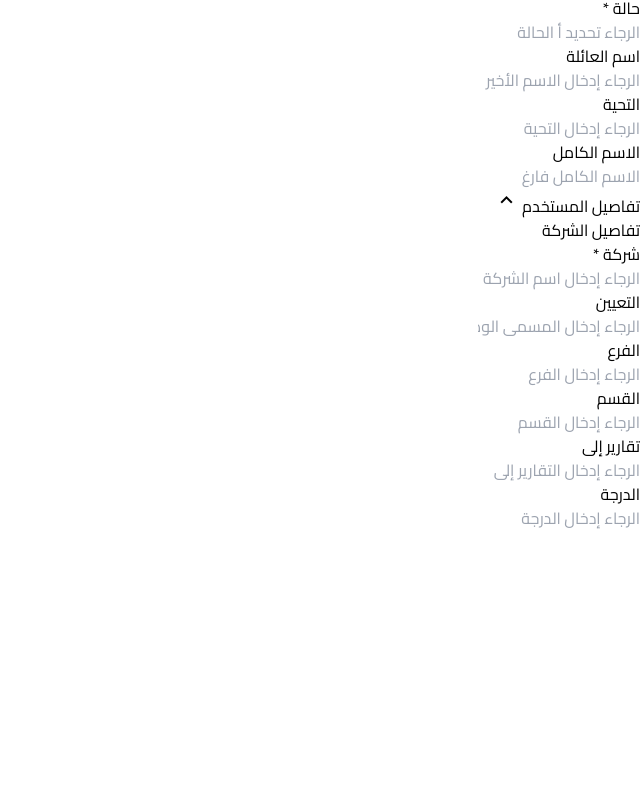
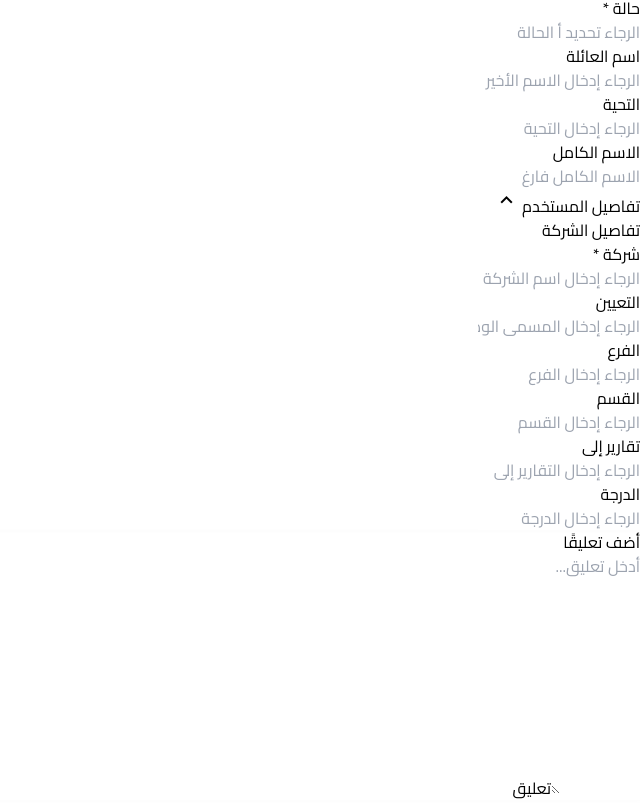
Before and after one commit to narokamyraid199999/rukn_dashboard, a Vue app in the folder app/: page /staff in a window 1280 px wide. Shown: the part 1592-2395 px from the top of the page, without its empty margins (640-1280 px from the left). Before the commit the page ends 2122 px from the top, so only its background shows below. Built offline with nearby package versions, Linux system fonts and the light colour scheme.

Commit message:
feat: add comment to staff page

```diff
--- a/app/src/components/FormButton.vue
+++ b/app/src/components/FormButton.vue
@@ -10,7 +10,7 @@ const { title, isDropdown, data, required, placeholder } = defineProps([
 
 <template>
   <div>
-    <p class="text-[1.15rem] mb-2 text-[#696969]">
+    <p class="text-[1.1rem] mb-2 text-[#696969]">
       {{ title }} <span v-if="required" class="text-[#da3d3d]">*</span>
     </p>
     <input
--- a/app/src/components/Sidebar.vue
+++ b/app/src/components/Sidebar.vue
@@ -149,7 +149,13 @@ const ToggleMenu = () => {
       </div>
 
       <div class="menu">
-        <router-link to="/" class="button py-5 shadow-sm">
+        <router-link
+          to="/"
+          :class="{
+            'button py-5 shadow-sm': true,
+            'bg-[#F9F9F9]': is_expanded,
+          }"
+        >
           <span :class="{ 'material-icons': true, 'pr-6': !is_expanded }"
             >speed</span
           >
--- a/app/src/components/Staff.vue
+++ b/app/src/components/Staff.vue
@@ -4,16 +4,47 @@ import StaffTaps from "./StaffTaps.vue";
 import StaffForm from "./StaffForm.vue";
 import StaffUserDetails from "./StaffUserDetails.vue";
 import StaffCompanyDetails from "./StaffCompanyDetails.vue";
+
+import { ref } from "vue";
+
+let userComment = ref("");
+
+const SendUserComment = () => {
+  console.log(userComment.value);
+};
 </script>
 
 <template>
   <div class="pt-6 pb-6 pl-6">
+    <!-- staff form -->
     <StaffTitle></StaffTitle>
-    <div class="bg-white rounded-2xl pb-[30rem] panel-shadow mt-8 p-6">
+    <div class="bg-white rounded-2xl panel-shadow mt-8 p-6">
       <StaffTaps></StaffTaps>
       <StaffForm></StaffForm>
       <StaffUserDetails></StaffUserDetails>
       <StaffCompanyDetails></StaffCompanyDetails>
+    </div>
+
+    <!-- comment -->
+    <div
+      class="bg-white rounded-2xl panel-shadow mb-20 mt-8 p-6 text-[#696969]"
+    >
+      <p class="text-[1.7rem] mb-3">أضف تعليقًا</p>
+      <textarea
+        v-model="userComment"
+        rows="10"
+        cols="10"
+        name="userComment"
+        placeholder="أدخل تعليق..."
+        type="text"
+        class="bg-[#F9F9F9] resize-none pr-4 rounded-2xl outline-none w-full overflow-auto pt-4 pl-2 text-sm xl:text-base text-[#9B9B9B]"
+      ></textarea>
+      <button
+        @click="SendUserComment"
+        class="bg-[#E84646] text-[#FFFFFF] py-2 px-12 mt-4 rounded-lg text-lg outline-none"
+      >
+        تعليق
+      </button>
     </div>
   </div>
 </template>
```
